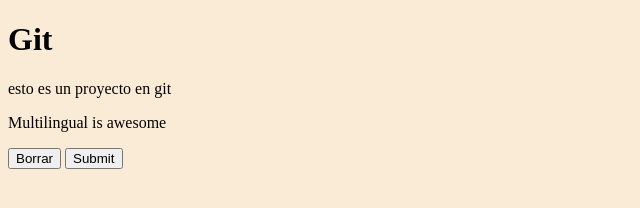
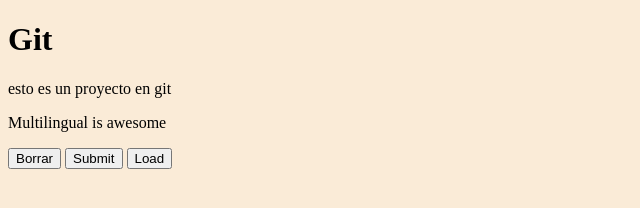
Before and after one commit to Yero123/testgit2, a plain HTML site: page index.html in a window 1280 px wide. Shown: the whole page, without its empty margins (0-640 px from the left). Drawn offline with Linux system fonts and the light colour scheme.

Commit message:
button load

```diff
--- a/index.html
+++ b/index.html
@@ -17,6 +17,7 @@
   </p>
   <button>Borrar</button>
   <input type="submit">
+  <button>Load</button>
 </body>
 
 </html>
```
